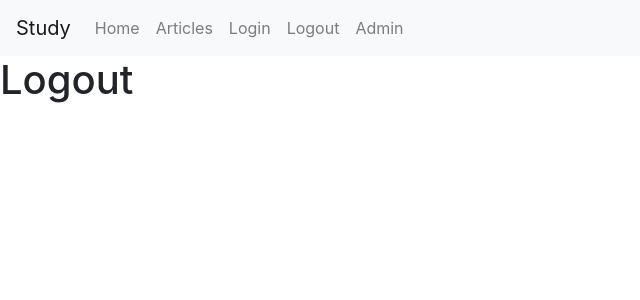
After one commit to DinarKH/Study_web, a Django app: page /logout/ in a window 1280 px wide. The commit adds this page. Shown: the top 300 px of the page, without its empty margins (0-640 px from the left). Run offline with Django 3.2, Linux system fonts and the light colour scheme; some libraries are stand-ins or nearby versions.

Commit message:
add logout

```diff
--- a/Study/urls.py
+++ b/Study/urls.py
@@ -3,7 +3,9 @@ from django.contrib.auth import views as auth_views
 from . import views
 
 urlpatterns = [
-    re_path(r'^login/', auth_views.LoginView.as_view(template_name='login.html', redirect_authenticated_user="/adda/")),
-    re_path(r'^logining/', views.login),
-    path('', views.home),
+    re_path(r'^login/', auth_views.LoginView.as_view(template_name='login.html')),
+    re_path(r'^logout/', auth_views.LogoutView.as_view(template_name='logout.html')),
+    # re_path(r'^logining/', views.login),
+    re_path(r'^articles/', views.articles),
+    re_path(r'^', views.home),
 ]
--- a/templates/base.html
+++ b/templates/base.html
@@ -21,8 +21,14 @@
 				<li class="nav-item">
 					<a class="nav-link" href="/">Home</a>
 				</li>
+                <li class="nav-item">
+					<a class="nav-link" href="/articles/">Articles</a>
+				</li>
 				<li class="nav-item">
 					<a class="nav-link" href="/login/">Login</a>
+				</li>
+				<li class="nav-item">
+					<a class="nav-link" href="/logout/">Logout</a>
 				</li>
                 <li class="nav-item">
 					<a class="nav-link" href="/admin/">Admin</a>
--- /dev/null
+++ b/templates/logout.html
@@ -0,0 +1,5 @@
+{% extends 'base.html' %}
+
+{% block body %}
+    <h1>Logout</h1>
+{% endblock %}
```
Also changed, not shown: Study/views.py (+15 -4 lines), templates/articles.html (added, +9 -0 lines).
